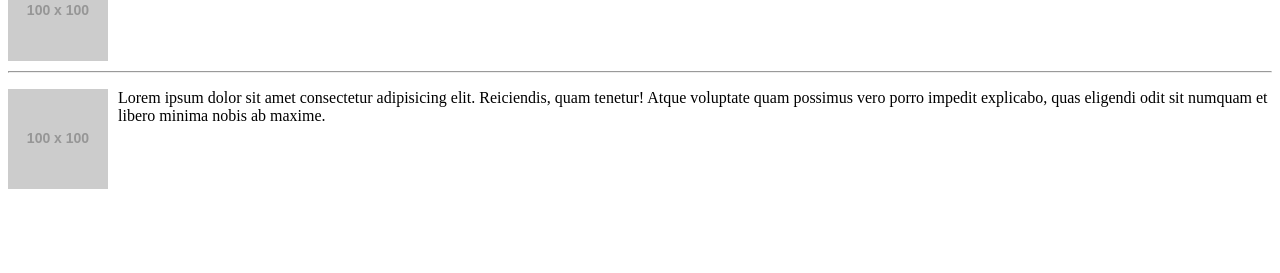
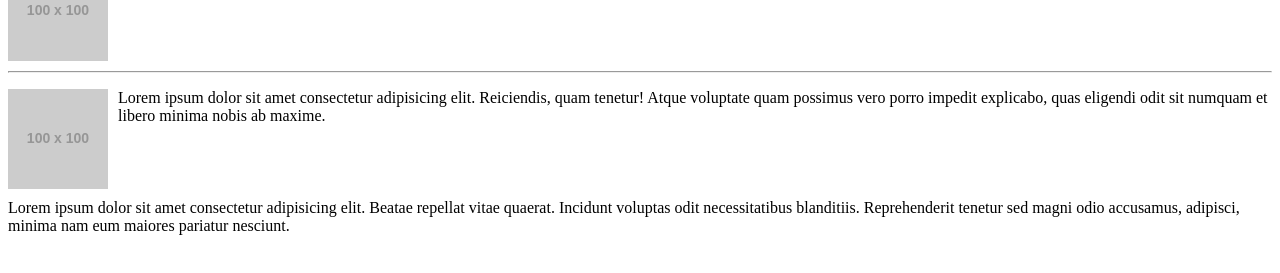
Before and after one commit to Viktorcodee/CSS-Work-File, a plain HTML site: page 14-lesson/External-css.html in a window 1280 px wide. Shown: the part 119-392 px from the top of the page. Drawn offline with Linux system fonts and the light colour scheme; placeholder pictures from the web are drawn by us.

Commit message:
Version 3.3

```diff
--- a/14-lesson/External-css.html
+++ b/14-lesson/External-css.html
@@ -18,6 +18,7 @@
   <p><img src="https://placehold.co/100x100" alt="">
     Lorem ipsum dolor sit amet consectetur adipisicing elit. Reiciendis, quam tenetur! Atque voluptate quam possimus vero porro impedit explicabo, quas eligendi odit sit numquam et libero minima nobis ab maxime.
   </p>
+  <p>Lorem ipsum dolor sit amet consectetur adipisicing elit. Beatae repellat vitae quaerat. Incidunt voluptas odit necessitatibus blanditiis. Reprehenderit tenetur sed magni odio accusamus, adipisci, minima nam eum maiores pariatur nesciunt.</p>
   </div>
 
 </body>
```
